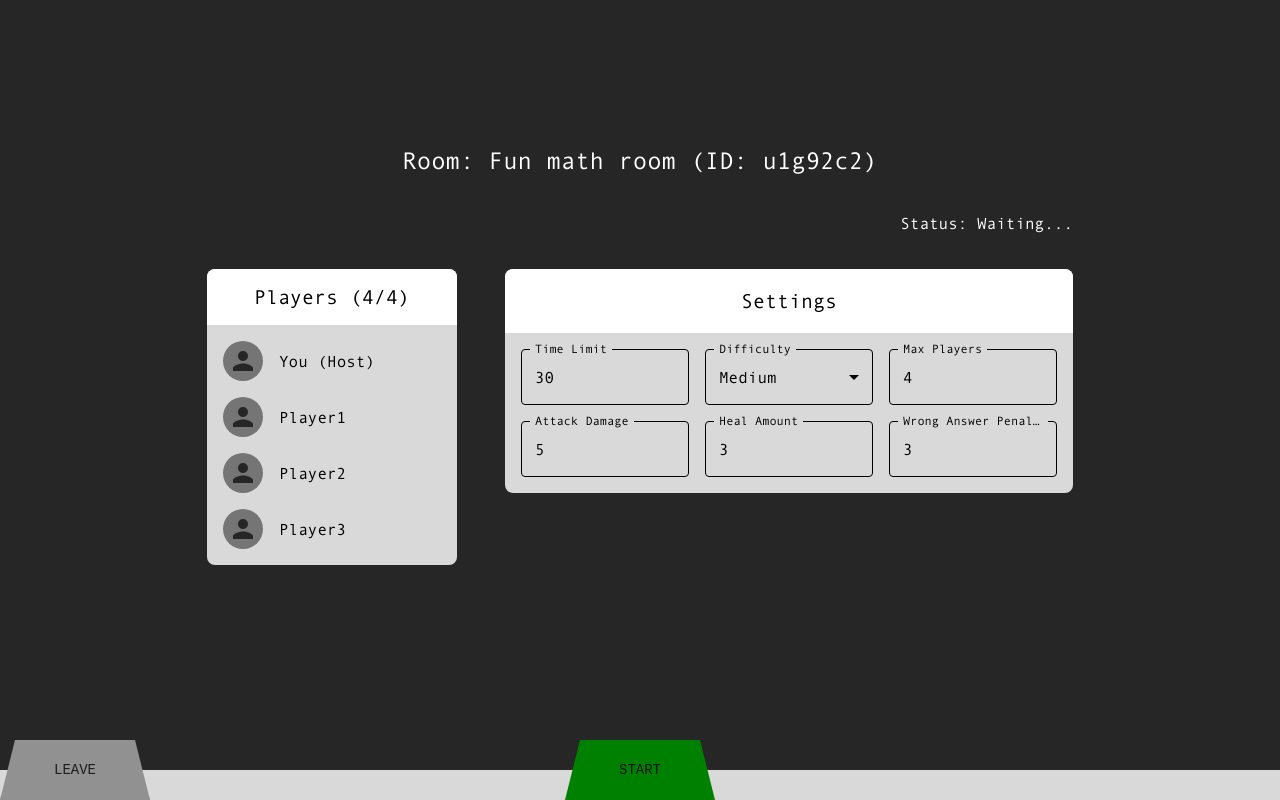
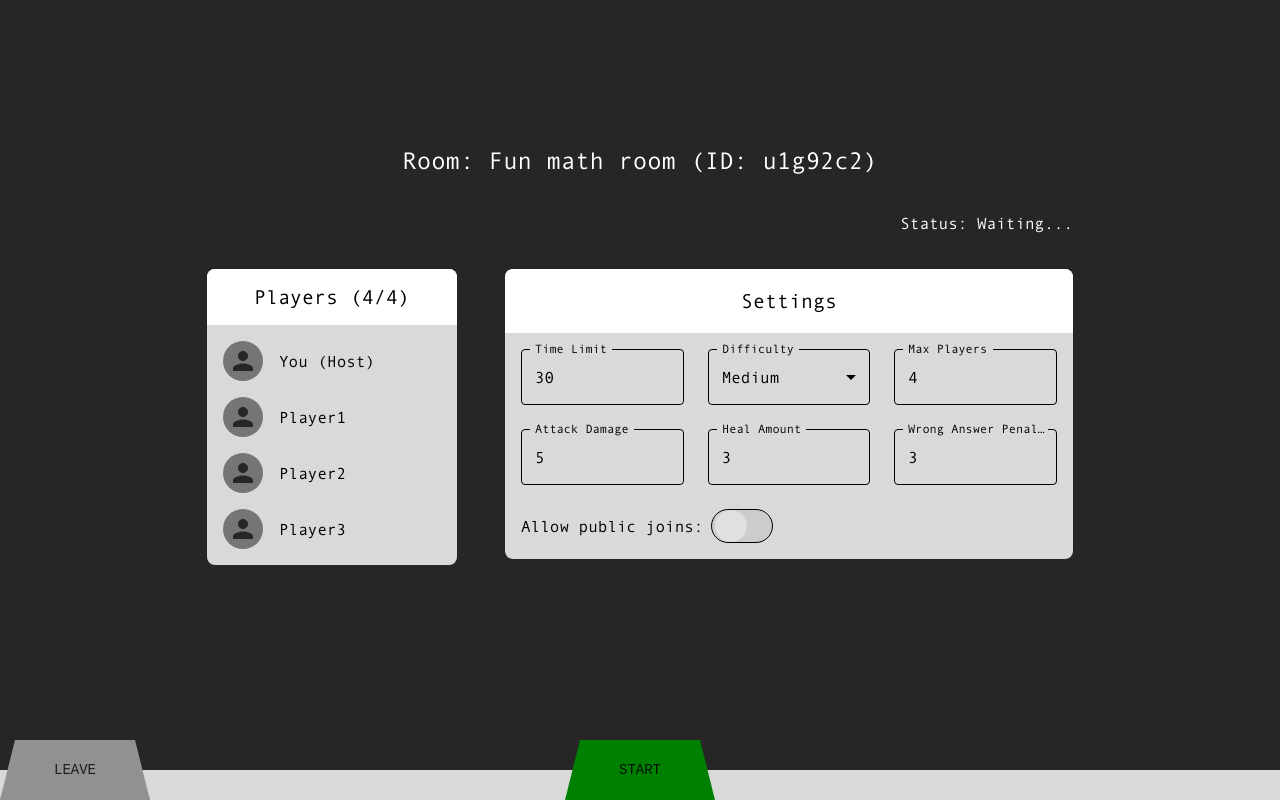
Before and after one commit to listenrwt/fill-in-the-math-client, a Next.js app: page /waiting_room in a window 1280 px wide. Built offline with nearby package versions, Linux system fonts and the light colour scheme; no server answers.

Commit message:
feat: added public/private room button

```diff
--- a/src/app/components/waiting_room/settings_panel.tsx
+++ b/src/app/components/waiting_room/settings_panel.tsx
@@ -7,6 +7,7 @@ import {
   InputLabel,
   MenuItem,
   Select,
+  Switch,
   TextField,
   Typography,
 } from '@mui/material';
@@ -25,6 +26,9 @@ interface SettingsPanelProps {
   onAttackDamageChange: (value: number) => void;
   onHealAmountChange: (value: number) => void;
   onWrongAnswerPenaltyChange: (value: number) => void;
+  // New props for the public room toggle
+  isRoomPublic: boolean;
+  onRoomPublicChange: (value: boolean) => void;
 }
 
 const SettingsPanel: React.FC<SettingsPanelProps> = ({
@@ -41,8 +45,10 @@ const SettingsPanel: React.FC<SettingsPanelProps> = ({
   onAttackDamageChange,
   onHealAmountChange,
   onWrongAnswerPenaltyChange,
+  isRoomPublic,
+  onRoomPublicChange,
 }) => {
-  // The style objects copied from the original page for a consistent appearance.
+  // Style objects for consistent appearance.
   const textFieldSX = {
     '& .MuiOutlinedInput-root': {
       '& fieldset': { borderColor: 'black' },
@@ -70,7 +76,7 @@ const SettingsPanel: React.FC<SettingsPanelProps> = ({
       <Box p={2} bgcolor="#ffffff" sx={{ borderRadius: '8px 8px 0 0', textAlign: 'center' }}>
         <Typography variant="h6">Settings</Typography>
       </Box>
-      <Grid container p={2} spacing={2}>
+      <Grid container p={2} spacing={3}>
         <Grid item xs={6} sm={4}>
           <TextField
             label="Time Limit"
@@ -140,6 +146,52 @@ const SettingsPanel: React.FC<SettingsPanelProps> = ({
             sx={textFieldSX}
           />
         </Grid>
+        {/* Toggle button for setting the room to public */}
+        <Grid item xs={12}>
+          <Box display="flex" alignItems="center" justifyContent="flext-start">
+            <Typography variant="subtitle1" sx={{ mr: 1 }}>
+              Allow public joins:
+            </Typography>
+            <Switch
+              checked={isRoomPublic}
+              onChange={(e) => onRoomPublicChange(e.target.checked)}
+              disabled={disabled}
+              sx={{
+                width: 62,
+                height: 34,
+                padding: 0,
+                display: 'flex',
+                alignItems: 'center',
+                '& .MuiSwitch-switchBase': {
+                  padding: 1,
+                  top: '50%',
+                  transform: 'translate(-4px, -50%)',
+                  '&.Mui-checked': {
+                    transform: 'translate(20px, -50%)',
+                    color: '#fff',
+                    '& + .MuiSwitch-track': {
+                      backgroundColor: 'green',
+                      opacity: 1,
+                    },
+                  },
+                },
+                '& .MuiSwitch-thumb': {
+                  width: 32,
+                  height: 32,
+                  boxShadow: 'none',
+                },
+                '& .MuiSwitch-track': {
+                  borderRadius: 20,
+                  backgroundColor: '#ccc',
+                  opacity: 1,
+                  height: '100%',
+                  border: '1px solid black',
+                  boxSizing: 'border-box',
+                },
+              }}
+            />
+          </Box>
+        </Grid>
       </Grid>
     </Box>
   );
--- a/src/app/waiting_room/page.tsx
+++ b/src/app/waiting_room/page.tsx
@@ -36,6 +36,7 @@ export default function WaitingRoomPage() {
   const [countdown, setCountdown] = useState(10);
   const [countdownActive, setCountdownActive] = useState(false);
   const [gameStatus, setGameStatus] = useState('Waiting...');
+  const [isRoomPublic, setIsRoomPublic] = useState(false);
 
   useEffect(() => {
     socketRef.current = io('http://localhost:3001');
@@ -167,6 +168,12 @@ export default function WaitingRoomPage() {
                     onAttackDamageChange={setAttackDamage}
                     onHealAmountChange={setHealAmount}
                     onWrongAnswerPenaltyChange={setWrongAnswerPenalty}
+                    isRoomPublic={isRoomPublic}
+                    onRoomPublicChange={(newVal) => {
+                      setIsRoomPublic(newVal);
+                      // Optionally emit your socket event to notify your server
+                      socketRef.current?.emit('setRoomPublic', { roomId, isPublic: newVal });
+                    }}
                   />
                 </Grid2>
               </Grid2>
```
